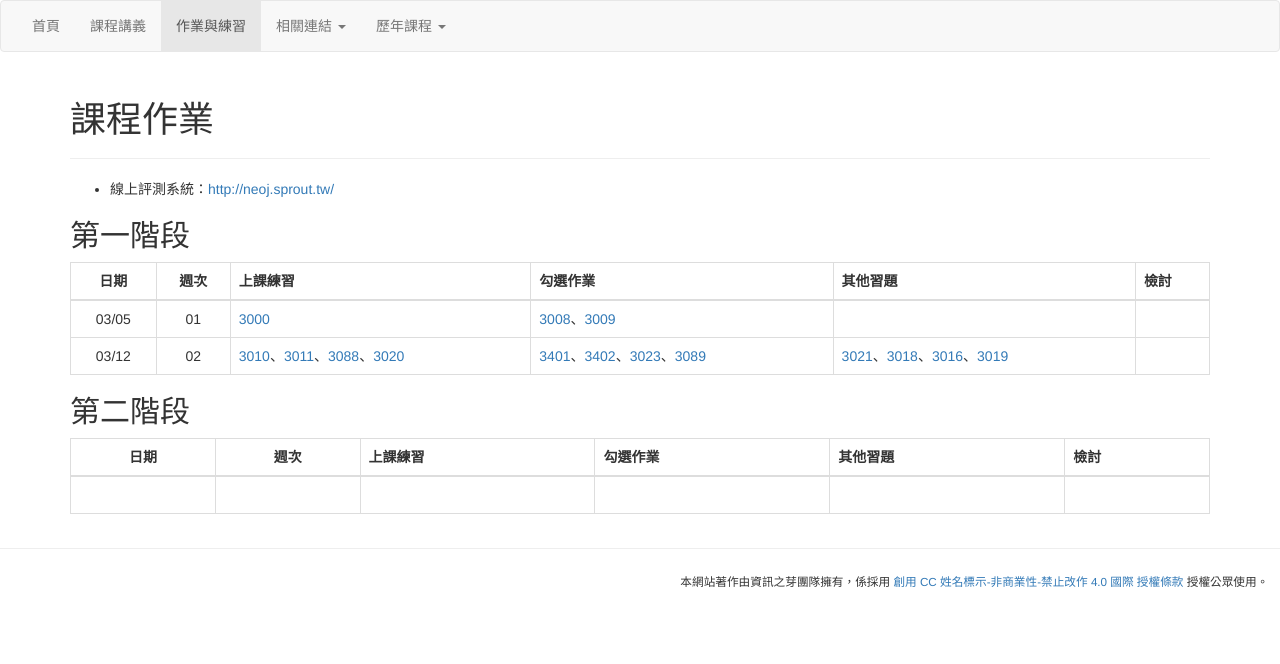
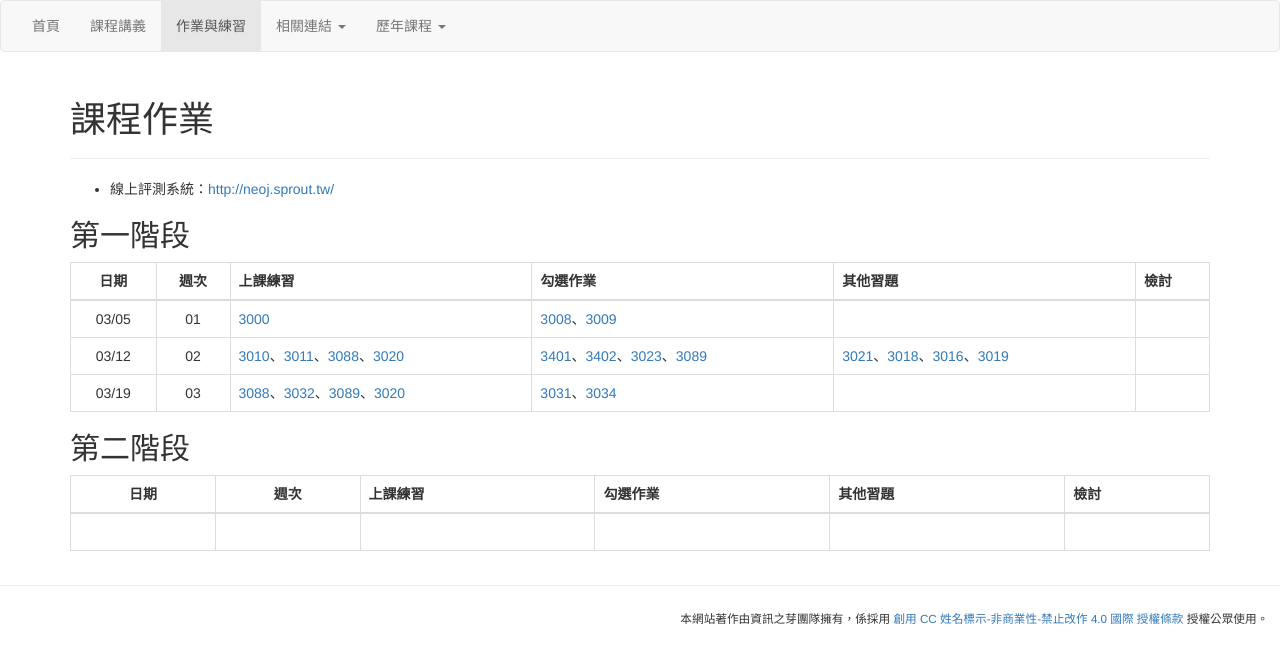
Before and after one commit to tw-csie-sprout/py2023, a Jekyll site: the page built from homework.md, in a window 1280 px wide. Shown: the top 664 px of the page. Built offline with Jekyll 4.4.1, drawn with Linux system fonts in a browser that asks for light colours.

Commit message:
Add week3_for homework

```diff
--- a/homework.md
+++ b/homework.md
@@ -13,6 +13,7 @@ title: "課程作業"
 | :---: | :---: | :--- | :--- | :--- | :--- |
 | 03/05 | 01 | [3000](https://neoj.sprout.tw/problem/3000/) | [3008](https://neoj.sprout.tw/problem/3008/)、[3009](https://neoj.sprout.tw/problem/3009/) |  |  |
 | 03/12 | 02 | [3010](https://neoj.sprout.tw/problem/3010/)、[3011](https://neoj.sprout.tw/problem/3011/)、[3088](https://neoj.sprout.tw/problem/3088/)、[3020](https://neoj.sprout.tw/problem/3020/) | [3401](https://neoj.sprout.tw/problem/3401/)、[3402](https://neoj.sprout.tw/problem/3402/)、[3023](https://neoj.sprout.tw/problem/3023/)、[3089](https://neoj.sprout.tw/problem/3089/) | [3021](https://neoj.sprout.tw/problem/3021/)、[3018](https://neoj.sprout.tw/problem/3018/)、[3016](https://neoj.sprout.tw/problem/3016/)、[3019](https://neoj.sprout.tw/problem/3019/) |  |
+| 03/19 | 03 | [3088](https://neoj.sprout.tw/problem/3088/)、[3032](https://neoj.sprout.tw/problem/3032/)、[3089](https://neoj.sprout.tw/problem/3089/)、[3020](https://neoj.sprout.tw/problem/3020/) | [3031](https://neoj.sprout.tw/problem/3031/)、[3034](https://neoj.sprout.tw/problem/3034/) |  |  |
 
 ## 第二階段
 
```
